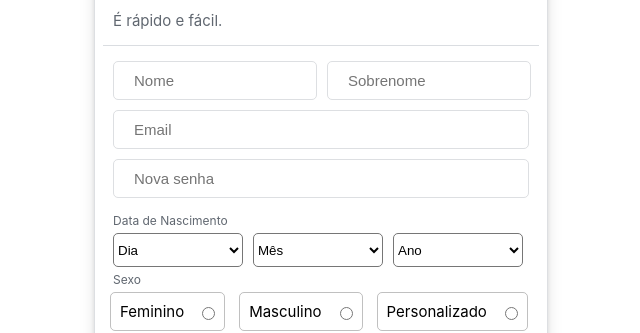
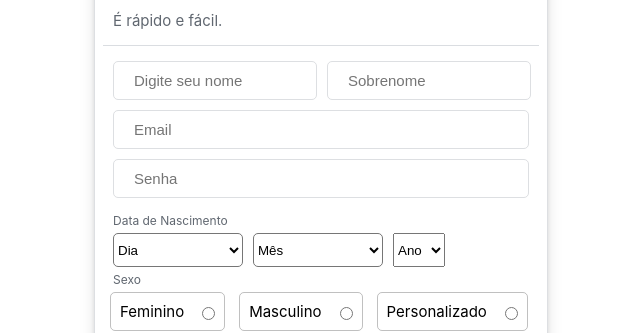
Before and after one commit to Edy-ux/facebook-clone, a React (Create React App) app: page /sing-up in a window 1280 px wide. Shown: the part 155-488 px from the top of the page, without its empty margins (319-959 px from the left). Built offline with nearby package versions, Linux system fonts and the light colour scheme.

Commit message:
dealing with input data

```diff
--- a/src/Register.js
+++ b/src/Register.js
@@ -3,27 +3,67 @@ import { auth, db } from './firebase';
 import './Register.css';
 import { useHistory } from 'react-router-dom';
 import { Link } from 'react-router-dom';
+import Input from './components/Inputs';
 
 function Register() {
 
   const history = useHistory('');
-  const [firstName, setFirstName] = useState('');
-  const [lastName, setLastName] = useState('');
-  const [email, setEmail] = useState('');
-  const [password, setPassword] = useState('');
-  const [birthday, setBirthday] = useState([]);
+  const [birthday, setBirthday] = useState({});
   const [gender, setGender] = useState('');
+  console.log(birthday)
+  const [values, setValues] = useState({
+    firstName: '',
+    lastName: '',
+    birthday: {},
+    login: {
+      email: '', password: '', gender: ''
+    },
+
+
+  })
+
+  const newData = (prev, dynamicProp, event, stateProp) => ({
+    ...prev[stateProp],
+    [dynamicProp]: event.target.value,
+  })
+  /* const newBirthday = (prev, dynamicProp, { target }) => ({
+    ...prev.birthday,
+    [dynamicProp]: target.value
+  }) */
+  console.log(values);
+  const inputs = [
+    {
+      id: 1,
+      name: "firstName",
+      type: "text",
+      errorMessage: "Nome deve ter entre 3-20 caracteres, não deve incluir numéros ou qualquer caracter especial!",
+      placeholder: "Digite seu nome",
+      pattern: '^[A-Za-z ]{4,30}$',
+      required: true,
+    },
+
+    {
+      id: 2,
+      name: "lastName",
+      type: "text",
+      errorMessage: "Sobrenome deve ter entre 3-20 caracteres",
+      placeholder: "Sobrenome  ",
+      pattern: '^[A-Za-z ]{4,30}$',
+      required: true,
+
+    }
+  ]
 
   const register = (event) => {
     event.preventDefault();
-    if (birthday[2] >= 2010) {
+    if (birthday.year >= 2010) {
       return alert('You are not eligible to register to Facebook!');
     }
-    auth.createUserWithEmailAndPassword(email, password).then((auth) => {
+    auth.createUserWithEmailAndPassword(values.login.email, values.login.password).then((auth) => {
       if (auth.user) {
         auth.user
           .updateProfile({
-            displayName: firstName + ' ' + lastName,
+            displayName: values.firstName + ' ' + values.lastName,
             photoURL:
               'https://i.ibb.co/1zmBtwr/84241059-189132118950875-4138507100605120512-n.jpg',
           })
@@ -45,47 +85,44 @@ function Register() {
               });
           });
       }
-    }); /* .catch(e => {
-       alert("Error: " + e.message)
-    }) */
+    }).catch(e => {
+      console.error("Error: " + e.message)
+    })
   };
   return (
     <div className="register">
       <img
         src="https://static.xx.fbcdn.net/rsrc.php/y8/r/dF5SId3UHWd.svg"
-        class="register__logo"
+        className="register__logo"
         alt="img-register-facebook"
       />
       <div className="register__container">
         <h1>Cadastre-se</h1>
         <p>É rápido e fácil.</p>
         <span className="hr3"></span>
-        <form>
+        <form onSubmit={register}>
           <div className="row">
-            <input
-              onChange={(e) => {
-                setFirstName(e.target.value);
-              }}
-              className="register__name"
-              type="name"
-              placeholder="Nome"
-              required
-            />
-            <input
-              onChange={(e) => {
-                setLastName(e.target.value);
-              }}
-              className="register__name"
-              type="name"
-              placeholder="Sobrenome"
-              required
-            />
+            {
+              inputs.map((input, i) => (
+                <>
+                  <Input key={input.id} {...input} onChange={({ target }) => setValues(prev => ({
+                    ...prev, [input.name]: target.value
+                  }))} value={values[i]} />
+                </>
+              ))
+            }
+
           </div>
           <center>
             <input
-              onChange={(e) => {
-                setEmail(e.target.value);
+               onChange={(e) => {
+                setValues(prev => ({
+                  ...prev,
+                  login: newData(prev, 'email', e, 'login')
+                }));
+
               }}
+              values={values.login.email}
               type="email"
               placeholder="Email"
               required
@@ -93,17 +130,30 @@ function Register() {
           </center>
           <center>
             <input
-              onChange={(e) => setPassword(e.target.value)}
+              onChange={(e) => {
+                setValues(prev => ({
+                  ...prev,
+                  login: newData(prev, 'password', e, 'login')
+                }));
+
+              }}
+              value={values.login.password}
               type="password"
-              placeholder="Nova senha"
+              placeholder="Senha"
               required
+
             />
           </center>
           <h5 className="register__date">Data de Nascimento</h5>
           <div className="row">
             <select
               className="register__dates"
-              onChange={(e) => setBirthday([...birthday, e.target.value])}
+              onChange={(e) => {
+                setValues(prev => ({
+                  ...prev,
+                  birthday: newData(prev, 'day', e,'birthday' )
+                }))
+              }}
             >
               <option value="Day">Dia</option>
               <option value="1">1</option>
@@ -141,7 +191,12 @@ function Register() {
 
             <select
               className="register__dates"
-              onChange={(e) => setBirthday([...birthday, e.target.value])}
+              onChange={(e) => {
+                setValues(prev => ({
+                  ...prev,
+                  birthday: newData(prev, 'month', e,'birthday' )
+                }))
+              }}
             >
               <option value="Day">Mês</option>
               <option value="1">Janeiro</option>
@@ -159,8 +214,12 @@ function Register() {
             </select>
 
             <select
-              className="register__dates"
-              onChange={(e) => setBirthday([...birthday, e.target.value])}
+               onChange={(e) => {
+                setValues(prev => ({
+                  ...prev,
+                  birthday: newData(prev, 'year', e, 'birthday' )
+                }))
+              }}
             >
               <option value="year">Ano</option>
               <option value="2022">2022</option>
@@ -328,7 +387,6 @@ function Register() {
 
           <center>
             <button
-              onClick={register}
               type="submit"
               className="register__register"
             >
--- /dev/null
+++ b/src/components/Inputs/index.js
@@ -0,0 +1,31 @@
+import './input.css'
+const Input = ({ errorMessage, onChange, ...inputProps }) => {
+  // const [focused, setFocused] = useState(false)
+
+  /*   const handleFocused = () => {
+      setFocused(true)
+    } */
+
+  return (
+    <div  style={{display: 'flex', flexDirection:'column'}}>
+
+      <input
+        {...inputProps}
+        required
+        onChange={onChange}
+        type={inputProps.type === 'email' ? 'email' : inputProps.type}
+        style={{ marginRight: inputProps.type === 'date' ? '10px !important' : '', width: '130px', outline: 'none', borderRadius: '5px', background: '#FFF', width: '180px' }}
+      />
+      <span style={{
+        marginBottom: 'px',
+        textAlign: 'left',
+        display: "none",
+        color: '#d72923',
+        fontSize: '10x'
+      }}>{errorMessage}</span>
+    </div>
+
+  );
+}
+
+export default Input;
--- /dev/null
+++ b/src/components/Inputs/input.css
@@ -0,0 +1,27 @@
+.row input {
+    height: 35px;
+    margin-bottom: 10px;
+    background-color: white;
+    border: 0.5px solid gray;
+    border-radius: 5px;
+    outline: none;
+    padding-left: 20px;
+    border: 1px solid #dddfe2;
+    color: #1d2129;
+    line-height: 16px;
+    font-size: 15px;
+    vertical-align: middle;
+    margin-right: 10px;
+    width: 200px;
+  }
+
+
+input:not(:focus):not(:placeholder-shown):invalid ~ span {
+    display: block !important;
+ }
+
+
+
+ input:not(:focus):not(:placeholder-shown):invalid  {
+  border: solid 1px  red !important;
+}
```
